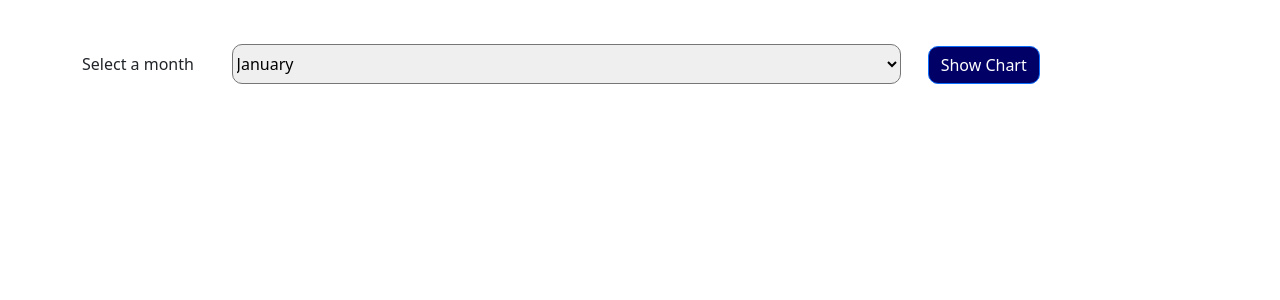
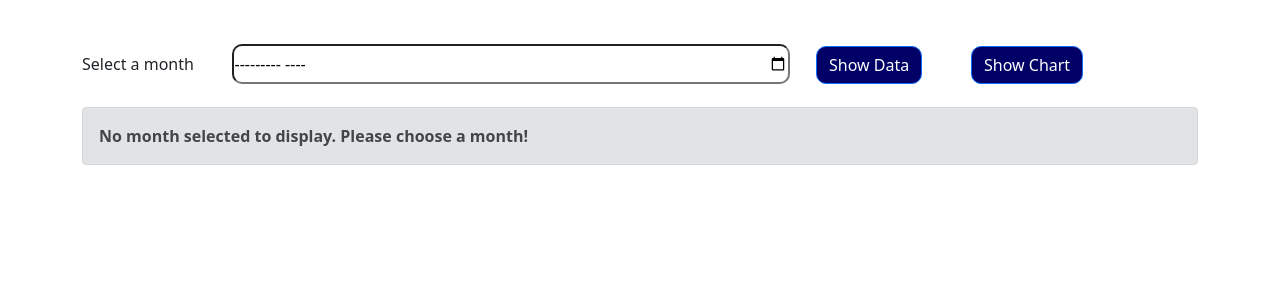
Before and after one commit to Anwita17/flask_project, a Flask app: page /view_details in a window 1280 px wide. Shown: the part 56-356 px from the top of the page. Run offline with Flask 2, Linux system fonts and the light colour scheme.

Commit message:
Update view_details.html

```diff
--- a/templates/view_details.html
+++ b/templates/view_details.html
@@ -6,23 +6,90 @@
 <div class="tab-content">
     <div id="view" class="container tab-pane active"><br>
         <div class="md-3">
+            <form action="/view_details" method="POST">
                 <label for="months" style="margin-right: 3%;">Select a month</label>
-                <select name="month" style="height: 5vh; width: 60%; border-radius: 10px;">
-                    <option value="jan">January</option>
-                    <option value="feb">February</option>
-                    <option value="mar">March</option>
-                    <option value="apr">April</option>
-                    <option value="may">May</option>
-                    <option value="jun">June</option>
-                    <option value="jul">July</option>
-                    <option value="aug">August</option>
-                    <option value="sep">September</option>
-                    <option value="oct">October</option>
-                    <option value="nov">November</option>
-                    <option value="dec">December</option>
-                </select>
+                <!-- <select name="month" style="height: 5vh; width: 60%; border-radius: 10px;" required>
+                    <option value="">Choose a month</option>
+                    <option value="January">January</option>
+                    <option value="February">February</option>
+                    <option value="March">March</option>
+                    <option value="April">April</option>
+                    <option value="May">May</option>
+                    <option value="June">June</option>
+                    <option value="July">July</option>
+                    <option value="August">August</option>
+                    <option value="September">September</option>
+                    <option value="October">October</option>
+                    <option value="November">November</option>
+                    <option value="December">December</option>
+                </select> -->
+                <input type="month" name="month" style="height: 5vh;width: 50%; border-radius: 10px;" />
+                <button class="btn btn-primary" name="data" type="submit"
+                    style="background-color: #000066; margin: 2%; border-radius: 10px;">Show Data</button>
+                <button class="btn btn-primary" name="charts" type="submit"
+                    style="background-color: #000066; margin: 2%; border-radius: 10px;">Show Chart</button>
+            </form>
 
-                    <button class="btn btn-primary" type="button" style="background-color: #000066; margin: 2%; border-radius: 10px;">Show Chart</button>
+            {% if details %}
+            {% if not details.first() %}
+            <div class="alert alert-danger" role="alert"><strong>No data has been uploaded for {{month}}</strong></div>
+
+            {% else %}
+            <br><br>
+            <div><strong>Patching Details for the month of <span style="color:green;">{{month}}</span> has been displayed:</strong></div>
+            <br>
+            <table class="table">
+                <thead>
+                    <tr>
+                        <th scope="col"> </th>
+                        <th scope="col" colspan="3" style="padding-left:10%;">12C Clusters</th>
+                        <th scope="col" colspan="3" style="padding-left:10%;">12C Restarts</th>
+                        <th scope="col" colspan="3" style="padding-left:10%;">Total</th>
+                    </tr>
+                </thead>
+                <thead>
+                    <tr>
+                        <th scope="col">DBA</th>
+                        <th scope="col">Assigned</th>
+                        <th scope="col">Completed</th>
+                        <th scope="col">Remaining</th>
+                        <th scope="col">Assigned</th>
+                        <th scope="col">Completed</th>
+                        <th scope="col">Remaining</th>
+                        <th scope="col">Assigned</th>
+                        <th scope="col">Completed</th>
+                        <th scope="col">Remaining</th>
+                    </tr>
+                </thead>
+                <tbody>
+                    {% for value in details %}
+                    <tr>
+                        <td>{{value.dba}}</td>
+                        <td>{{value.cluster_assigned_12c}}</td>
+                        <td>{{value.cluster_completed_12c}}</td>
+                        <td>{{value.cluster_rem_12c}}</td>
+                        <td>{{value.restart_assigned_12c}}</td>
+                        <td>{{value.restart_completed_12c}}</td>
+                        <td>{{value.restart_rem_12c}}</td>
+                        <td>{{value.total_assigned}}</td>
+                        <td>{{value.total_completed}}</td>
+                        <td>{{value.total_rem}}</td>
+                    </tr>
+
+                    {% endfor %}
+                    <tr>
+                        <th colspan="7" style="text-align: right; padding-right:8%">Total</th>
+                        <th>{{assigned}}</th>
+                        <th>{{completed}}</th>
+                        <th>{{remaining}}</th>
+                    </tr>
+                </tbody>
+            </table>
+            {% endif %}
+            {% else %}
+            <div class="alert alert-secondary" role="alert"><strong>No month selected to display. Please choose a month!</strong></div>
+
+            {% endif %}
         </div>
     </div>
 
```
Lines whose indentation alone changed are shown as unchanged.
